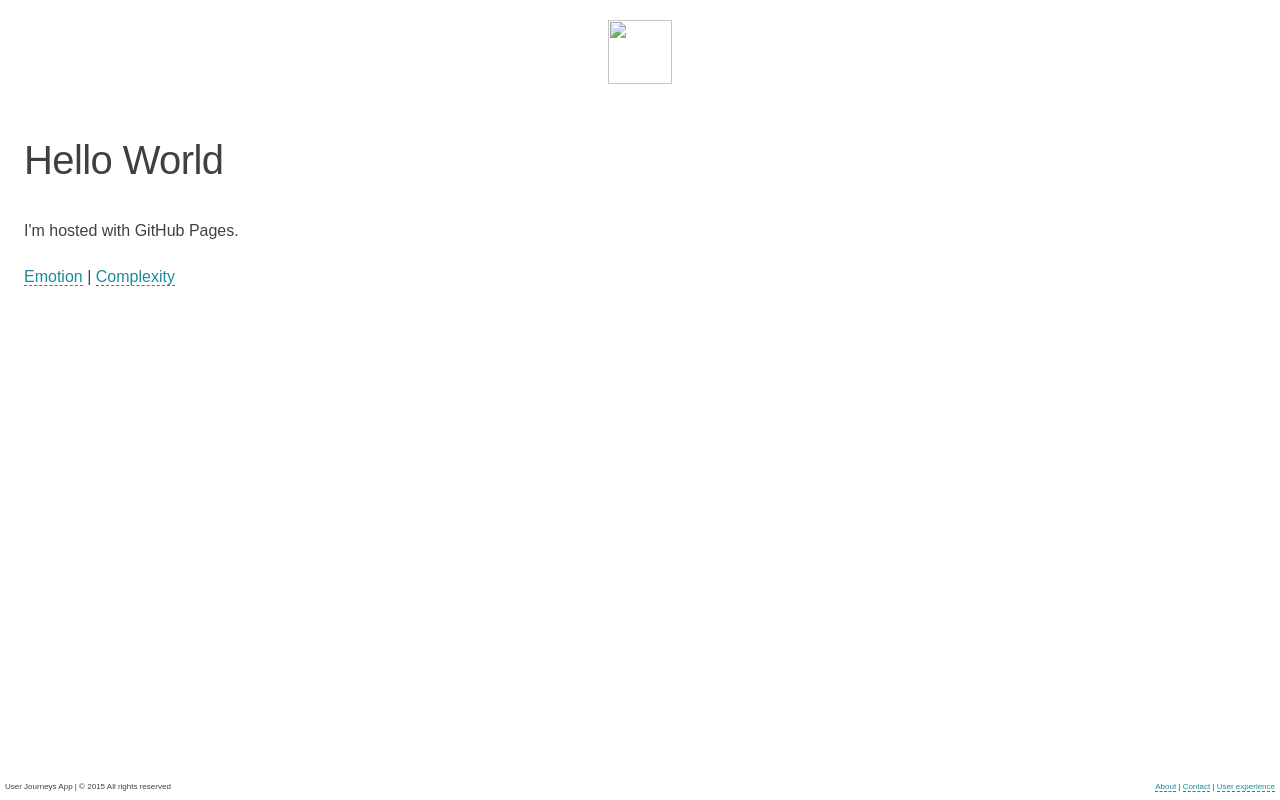
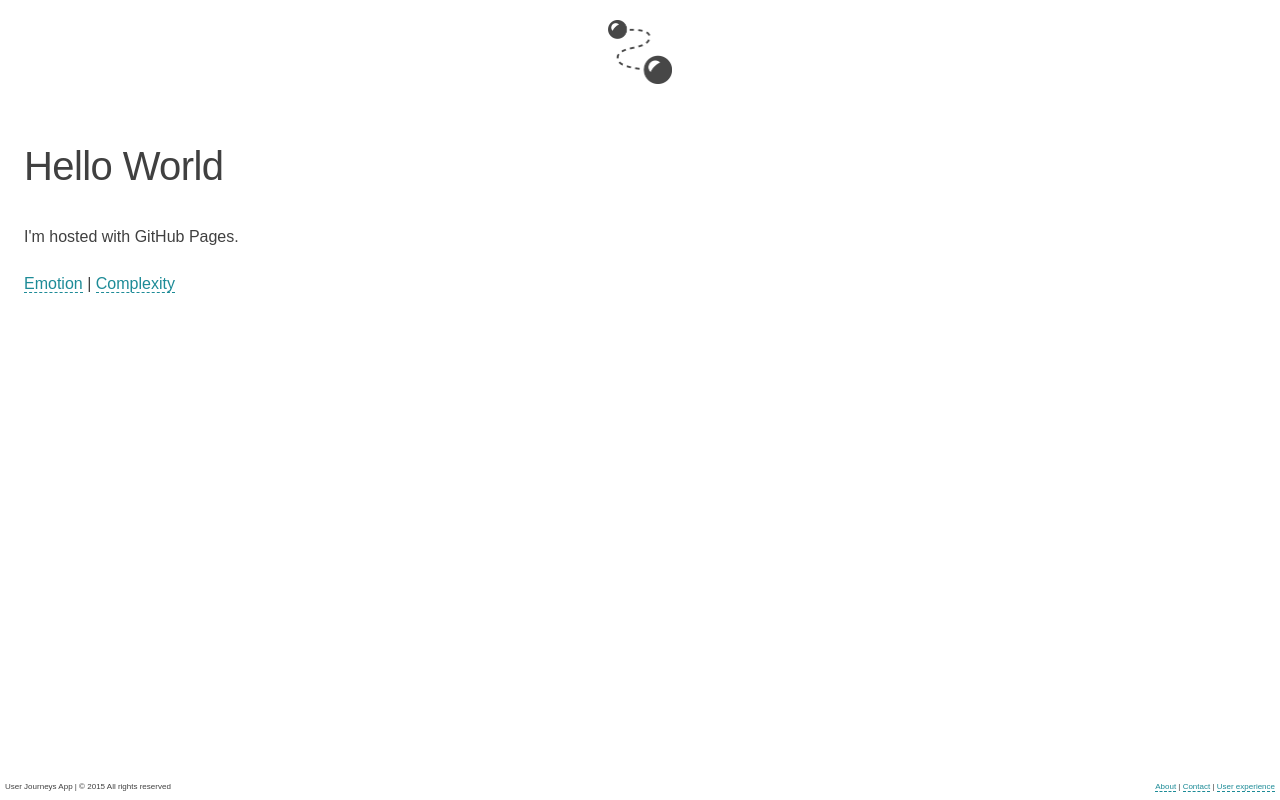
Before and after one commit to user-journeys/user-journeys.github.io, a plain HTML site: page index.html in a window 1280 px wide. Drawn offline with Linux system fonts and the light colour scheme.

Commit message:
adding logo

```diff
--- a/index.html
+++ b/index.html
@@ -35,7 +35,7 @@
 
 		<div class="Grid-cell u-textCenter">
 			<a href="index.html" target="_blank" class="logo" title="Experience mapper by &#9679;&#9698; TOUCHDELUXE">
-			<img src="assets/site-icon-dark-s.png" height="64px" width="64px"/>
+			<img src="site-icon.png" height="64px" width="64px"/>
 		</a>
 		</div>
 
```
Also changed, not shown: site-icon.png (added).
